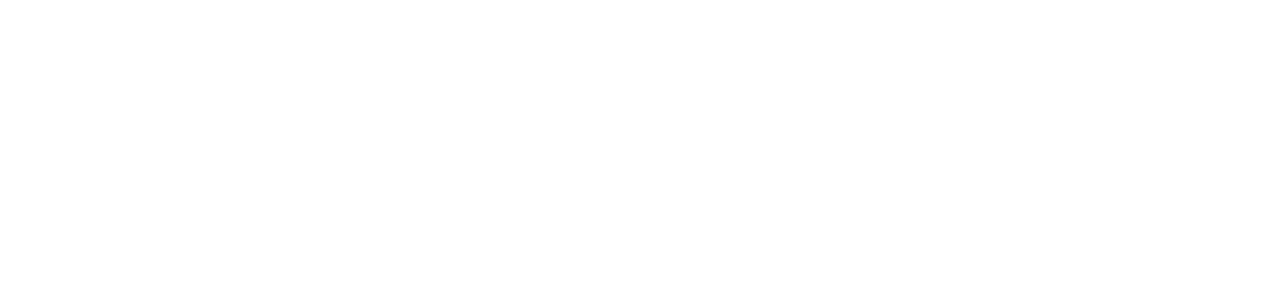
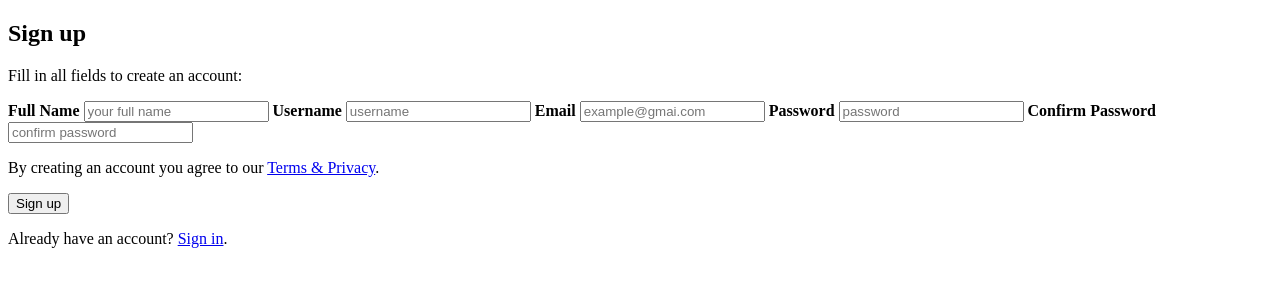
Before and after one commit to George-frontend/finance-tracker, a website: page client/src/pages/sign-up.html in a window 1280 px wide. Drawn offline with Linux system fonts and the light colour scheme.

Commit message:
basic pages and structure

```diff
--- a/client/src/pages/sign-up.html
+++ b/client/src/pages/sign-up.html
@@ -3,9 +3,38 @@
 <head>
     <meta charset="UTF-8">
     <meta name="viewport" content="width=device-width, initial-scale=1.0">
-    <title>Document</title>
+
+    <title>Sign up</title>
 </head>
 <body>
+    <h2>Sign up</h2>
+
+    <p>Fill in all fields to create an account:</p>
+
+    <form>
+        <label for="full-name"> <strong>Full Name</strong></label>
+        <input type="text" placeholder="your full name" name="full-name" id="full-name" required>
+
+        <label for="username"> <strong>Username</strong></label>
+        <input type="text" placeholder="username" name="username" id="username" required>
+
+        <label for="email"> <strong>Email</strong></label>
+        <input type="email" placeholder="example@gmai.com" name="email" id="email" required>
+
+        <label for="psw"> <strong>Password</strong></label>
+        <input type="password" placeholder="password" name="psw" id="psw" required>
+
+        <label for="confirm-psw"> <strong>Confirm Password</strong></label>
+        <input type="password" placeholder="confirm password" name="confirm-psw" id="confirm-psw" required>
+
+        <p>By creating an account you agree to our <a href="#">Terms & Privacy</a>.</p>
+
+        <button type="submit"> <a href="/src/pages/sign-in.html"></a>Sign up</button>
+
+        <div class="container signin">
+            <p>Already have an account? <a href="/src/pages/sign-in.html">Sign in</a>.</p>
+        </div>
+    </form>
 
 </body>
 </html>
```
Also changed, not shown: client/src/pages/profile.html (added, +12 -0 lines), client/src/pages/sign-in.html (+21 -1 lines).
